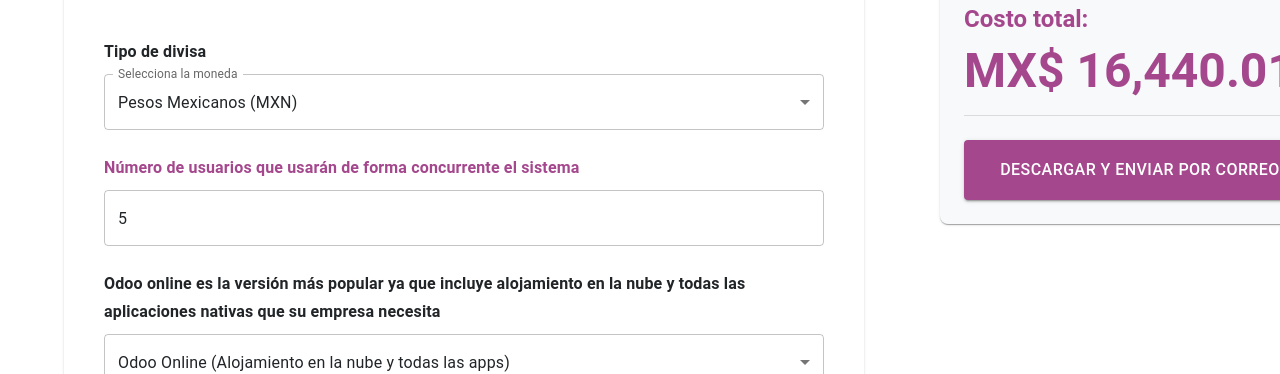
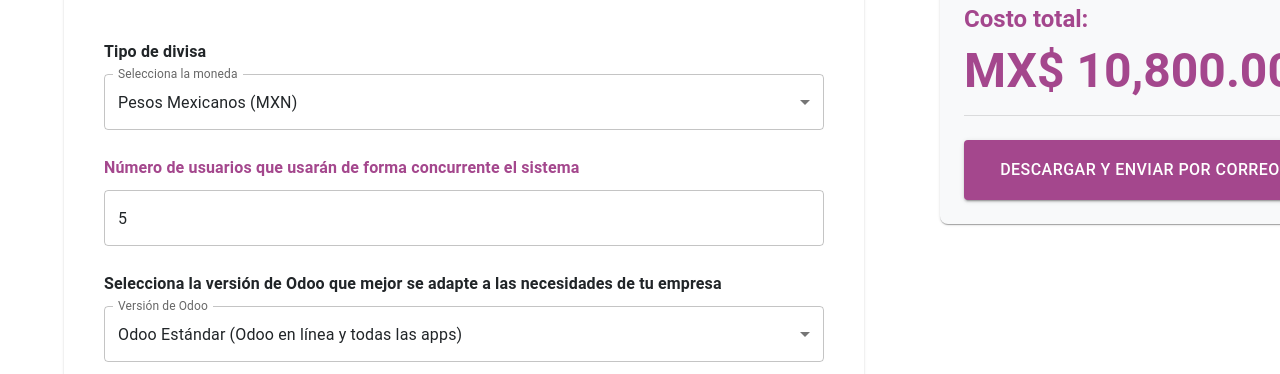
Before and after one commit to FReptar0/cotizador, a Next.js app: page /cotizador in a window 1280 px wide. Shown: the part 578-952 px from the top of the page. Built offline with nearby package versions, Linux system fonts and the light colour scheme; no server answers; sample sign-in values are in the browser's storage.

Commit message:
Refactor cost calculations for Odoo versions and update selection options in CotizadorPage

```diff
--- a/src/pages/cotizador.js
+++ b/src/pages/cotizador.js
@@ -226,15 +226,37 @@
     }
     setQuote(costoImplementacion.toFixed(2));
 
-    // Costo anual de licencias + hosteo
-    const costPerUserYear = 4080;
-    const firstYearDiscount = 0.194117; // 19 de descuento en el primer año con odoo
-
-    const costoLicenciasSinDesc = safeNumUsuarios * costPerUserYear;
-    const costoLicenciasPrimerAnio =
-      costoLicenciasSinDesc * (1 - firstYearDiscount);
-
+    // Costo anual de licencias + hosteo según la versión seleccionada
+    let costPerUserYear = 0;
+    let firstYearDiscount = 0;
+    let costoLicenciasSinDesc = 0;
+    let costoLicenciasPrimerAnio = 0;
     let hostingCostAnnual = 0;
+
+    if (hosteo === "Odoo Online") {
+      // Odoo Online: 228 por mes por usuario con descuento de 48 al mes
+      const costPerUserMonth = 228;
+      const discountPerUserMonth = 48;
+      const finalCostPerUserMonth = costPerUserMonth - discountPerUserMonth; // 180 por mes
+      costPerUserYear = finalCostPerUserMonth * 12; // 2160 anual
+      costoLicenciasSinDesc = safeNumUsuarios * (costPerUserMonth * 12); // Sin descuento: 2736
+      costoLicenciasPrimerAnio = safeNumUsuarios * costPerUserYear; // Con descuento: 2160
+    } else if (hosteo === "Odoo Personalizado") {
+      // Odoo personalizado: 340 por mes por usuario con descuento de 66 al mes
+      const costPerUserMonth = 340;
+      const discountPerUserMonth = 66;
+      const finalCostPerUserMonth = costPerUserMonth - discountPerUserMonth; // 274 por mes
+      costPerUserYear = finalCostPerUserMonth * 12; // 3288 anual
+      costoLicenciasSinDesc = safeNumUsuarios * (costPerUserMonth * 12); // Sin descuento: 4080
+      costoLicenciasPrimerAnio = safeNumUsuarios * costPerUserYear; // Con descuento: 3288
+    } else if (hosteo === "Odoo Community") {
+      // Odoo Community: 30% del costo de Odoo Personalizado
+      const odooPersonalizadoCost = 3288;
+      costPerUserYear = odooPersonalizadoCost * 0.3; // 986.4 anual
+      costoLicenciasSinDesc = safeNumUsuarios * costPerUserYear;
+      costoLicenciasPrimerAnio = costoLicenciasSinDesc; // Sin descuento adicional
+    }
+
     if (hosteo === "Odoo.sh") {
       const monthlyHosting =
         safeNumUsuarios * 1152 + safeGbStorage * 4 + safeTestEnvironments * 288;
@@ -713,16 +735,18 @@
                     color="text.primary"
                     sx={{ mb: 1 }}
                   >
-                    Odoo online es la versión más popular ya que incluye
-                    alojamiento en la nube y todas las aplicaciones nativas que
-                    su empresa necesita
+                    Selecciona la versión de Odoo que mejor se adapte a las
+                    necesidades de tu empresa
                   </Typography>
                   <FormControl fullWidth variant="outlined">
-                    <InputLabel id="hosteo-label" color="primary"></InputLabel>
+                    <InputLabel id="hosteo-label" color="primary">
+                      Versión de Odoo
+                    </InputLabel>
                     <Select
                       labelId="hosteo-label"
                       value={hosteo}
                       onChange={(e) => setHosteo(e.target.value)}
+                      label="Versión de Odoo"
                       color="primary"
                       MenuProps={{
                         disableScrollLock: true,
@@ -730,14 +754,15 @@
                       }}
                     >
                       <MenuItem value="Odoo Online">
-                        Odoo Online (Alojamiento en la nube y todas las apps)
+                        Odoo Estándar (Odoo en línea y todas las apps)
                       </MenuItem>
-                      {/* <MenuItem value="Odoo.sh">
-                        Odoo.sh (flexible, personalizable, en la nube)
-                      </MenuItem> */}
-                      {/* <MenuItem value="On-Premise">
-                        On-Premise (en servidores propios o de terceros)
-                      </MenuItem> */}
+                      <MenuItem value="Odoo Personalizado">
+                        Odoo Personalizado (Odoo.sh, Studio de Odoo, API
+                        externa)
+                      </MenuItem>
+                      <MenuItem value="Odoo Community">
+                        Odoo Community (Versión con funcionalidades básicas)
+                      </MenuItem>
                     </Select>
                   </FormControl>
                 </Box>
```
